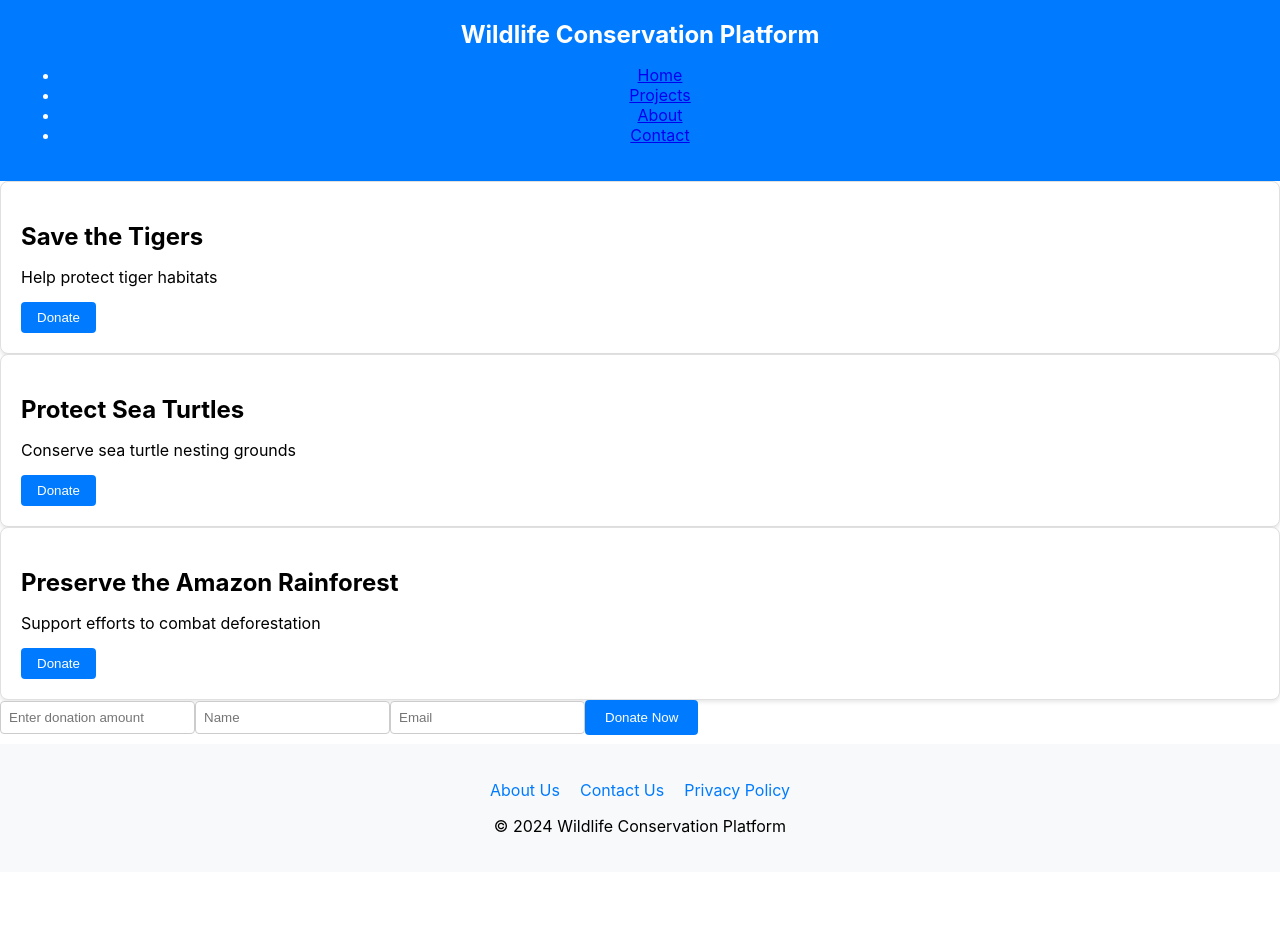
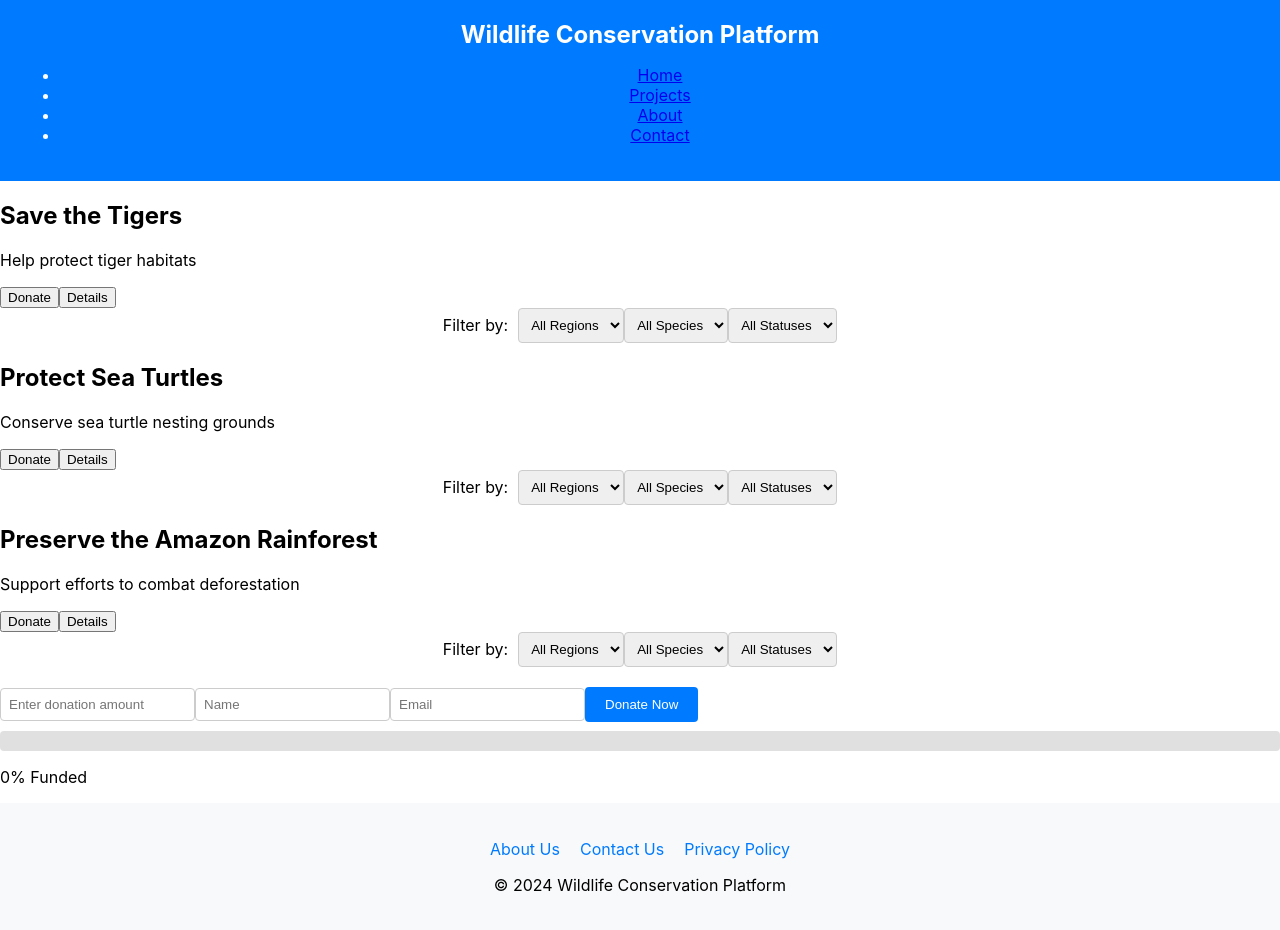
Before and after one commit to mohamedmehdigara/react-interactive-wildlife-platform, a React (Create React App) app: page / in a window 1280 px wide. Before the commit the page ends 872 px from the top, so only its background shows below. Built offline with nearby package versions, Linux system fonts and the light colour scheme.

Commit message:
added files

```diff
--- a/src/App.js
+++ b/src/App.js
@@ -5,6 +5,8 @@ import Header from './components/Header';
 import Footer from './components/Footer';
 import ProjectCard from './components/ProjectCard';
 import DonationForm from './components/DonationForm';
+import ProjectDetailsModal from './components/ProjectDetailsModal'; // Import the modal component here
+
 
 const Container = styled.div`
   /* Styles for main container */
@@ -16,6 +18,19 @@ const App = () => {
     { id: 2, name: 'Protect Sea Turtles', description: 'Conserve sea turtle nesting grounds', targetAmount: 3000 },
     { id: 3, name: 'Preserve the Amazon Rainforest', description: 'Support efforts to combat deforestation', targetAmount: 10000 }
   ]);
+
+  const [showModal, setShowModal] = useState(false);
+  const [selectedProject, setSelectedProject] = useState(null);
+
+  const handleProjectClick = (project) => {
+    setSelectedProject(project);
+    setShowModal(true);
+  };
+
+  const handleCloseModal = () => {
+    setShowModal(false);
+    setSelectedProject(null);
+  };
 
   const handleDonation = (amount, projectId) => {
     // Handle donation logic
@@ -32,6 +47,7 @@ const App = () => {
       </div>
       <DonationForm />
       <Footer />
+
     </Container>
   );
 };
--- a/src/components/DonationForm.js
+++ b/src/components/DonationForm.js
@@ -1,6 +1,7 @@
 // components/DonationForm.js
 import React, { useState } from 'react';
 import styled from 'styled-components';
+import DonationProgressBar from './DonationProgressBar';
 
 const Form = styled.form`
   /* Styles for donation form */
@@ -62,6 +63,10 @@ const DonationForm = () => {
     setError('');
   };
 
+  // Assuming targetAmount is provided somehow (hardcoded for demonstration)
+  const targetAmount = 1000; // Example: target amount of the project
+  const progress = formData.amount ? (formData.amount / targetAmount) * 100 : 0;
+
   return (
     <Form onSubmit={handleSubmit}>
       <Input
@@ -87,6 +92,8 @@ const DonationForm = () => {
       />
       {error && <ErrorMessage>{error}</ErrorMessage>}
       <Button type="submit">Donate Now</Button>
+      {/* Render the DonationProgressBar with calculated progress */}
+      <DonationProgressBar progress={progress} />
     </Form>
   );
 };
--- /dev/null
+++ b/src/components/DonationProgressBar.js
@@ -0,0 +1,36 @@
+// components/DonationProgressBar.js
+import React from 'react';
+import styled from 'styled-components';
+
+const ProgressBarContainer = styled.div`
+  /* Styles for progress bar container */
+  width: 100%;
+`;
+
+const ProgressBarWrapper = styled.div`
+  /* Styles for progress bar wrapper */
+  width: 100%;
+  background-color: #e0e0e0;
+  border-radius: 4px;
+  overflow: hidden;
+`;
+
+const ProgressBarFill = styled.div`
+  /* Styles for progress bar fill */
+  width: ${({ progress }) => progress}%;
+  background-color: #007bff;
+  height: 20px;
+`;
+
+const DonationProgressBar = ({ progress }) => {
+  return (
+    <ProgressBarContainer>
+      <ProgressBarWrapper>
+        <ProgressBarFill progress={progress} />
+      </ProgressBarWrapper>
+      <p>{progress}% Funded</p>
+    </ProgressBarContainer>
+  );
+};
+
+export default DonationProgressBar;
--- /dev/null
+++ b/src/components/FilterBar.js
@@ -0,0 +1,58 @@
+// components/FilterBar.js
+import React from 'react';
+import styled from 'styled-components';
+
+const FilterContainer = styled.div`
+  /* Styles for filter container */
+  display: flex;
+  justify-content: center;
+  align-items: center;
+  margin-bottom: 20px;
+`;
+
+const FilterLabel = styled.span`
+  /* Styles for filter label */
+  margin-right: 10px;
+`;
+
+const FilterSelect = styled.select`
+  /* Styles for filter select */
+  padding: 8px;
+  border-radius: 4px;
+  border: 1px solid #ccc;
+`;
+
+const FilterOption = styled.option`
+  /* Styles for filter option */
+`;
+
+const FilterBar = ({ regions, species, statuses, onFilterChange }) => {
+  return (
+    <FilterContainer>
+      <FilterLabel>Filter by:</FilterLabel>
+      {/* Region filter */}
+      <FilterSelect onChange={(e) => onFilterChange('region', e.target.value)}>
+        <FilterOption value="">All Regions</FilterOption>
+        {regions && regions.map(region => (
+          <FilterOption key={region} value={region}>{region}</FilterOption>
+        ))}
+      </FilterSelect>
+      {/* Species filter */}
+      <FilterSelect onChange={(e) => onFilterChange('species', e.target.value)}>
+        <FilterOption value="">All Species</FilterOption>
+        {species && species.map(species => (
+          <FilterOption key={species} value={species}>{species}</FilterOption>
+        ))}
+      </FilterSelect>
+      {/* Status filter */}
+      <FilterSelect onChange={(e) => onFilterChange('status', e.target.value)}>
+        <FilterOption value="">All Statuses</FilterOption>
+        {statuses && statuses.map(status => (
+          <FilterOption key={status} value={status}>{status}</FilterOption>
+        ))}
+      </FilterSelect>
+    </FilterContainer>
+  );
+};
+
+export default FilterBar;
--- a/src/components/ProjectCard.js
+++ b/src/components/ProjectCard.js
@@ -1,55 +1,43 @@
 // components/ProjectCard.js
-import React from 'react';
+import React, { useState } from 'react';
 import styled from 'styled-components';
+import ProjectDetailsModal from './ProjectDetailsModal';
+import FilterBar from './FilterBar';
 
 const Card = styled.div`
   /* Styles for project card */
-  background-color: #fff;
-  border: 1px solid #e0e0e0;
-  border-radius: 8px;
-  padding: 20px;
-  box-shadow: 0 2px 4px rgba(0, 0, 0, 0.1);
-  transition: transform 0.3s ease;
-
-  &:hover {
-    transform: translateY(-5px);
-  }
 `;
 
-const Title = styled.h2`
-  /* Styles for project title */
-  margin-bottom: 10px;
-`;
+const ProjectCard = ({ project, onDonate, filters, onFilterChange }) => {
+  const [showModal, setShowModal] = useState(false);
 
-const Description = styled.p`
-  /* Styles for project description */
-  margin-bottom: 15px;
-`;
-
-const DonateButton = styled.button`
-  /* Styles for donate button */
-  padding: 8px 16px;
-  background-color: #007bff;
-  color: #fff;
-  border: none;
-  border-radius: 4px;
-  cursor: pointer;
-
-  &:hover {
-    background-color: #0056b3;
-  }
-`;
-
-const ProjectCard = ({ project, onDonate }) => {
   const handleDonateClick = () => {
     onDonate(project.targetAmount, project.id);
   };
 
+  const handleShowModal = () => {
+    setShowModal(true);
+  };
+
+  const handleCloseModal = () => {
+    setShowModal(false);
+  };
+
   return (
     <Card>
-      <Title>{project.name}</Title>
-      <Description>{project.description}</Description>
-      <DonateButton onClick={handleDonateClick}>Donate</DonateButton>
+      <h2>{project.name}</h2>
+      <p>{project.description}</p>
+      <button onClick={handleDonateClick}>Donate</button>
+      <button onClick={handleShowModal}>Details</button>
+      {/* Render the modal when showModal is true */}
+      {showModal && (
+        <ProjectDetailsModal
+          project={project}
+          onClose={handleCloseModal}
+        />
+      )}
+            <FilterBar filters={filters} onFilterChange={onFilterChange} />
+
     </Card>
   );
 };
--- /dev/null
+++ b/src/components/ProjectDetailsModal.js
@@ -0,0 +1,49 @@
+// components/ProjectDetailsModal.js
+import React from 'react';
+import styled from 'styled-components';
+
+const ModalOverlay = styled.div`
+  /* Styles for modal overlay */
+  position: fixed;
+  top: 0;
+  left: 0;
+  width: 100%;
+  height: 100%;
+  background-color: rgba(0, 0, 0, 0.5);
+  display: flex;
+  justify-content: center;
+  align-items: center;
+`;
+
+const ModalContent = styled.div`
+  /* Styles for modal content */
+  background-color: #fff;
+  padding: 20px;
+  border-radius: 8px;
+`;
+
+const CloseButton = styled.button`
+  /* Styles for close button */
+  position: absolute;
+  top: 10px;
+  right: 10px;
+  background: transparent;
+  border: none;
+  cursor: pointer;
+`;
+
+const ProjectDetailsModal = ({ project, onClose }) => {
+  return (
+    <ModalOverlay>
+      <ModalContent>
+        <CloseButton onClick={onClose}>X</CloseButton>
+        <h2>{project.name}</h2>
+        <p>{project.description}</p>
+        <p>Target Amount: ${project.targetAmount}</p>
+        {/* Additional project details can be added here */}
+      </ModalContent>
+    </ModalOverlay>
+  );
+};
+
+export default ProjectDetailsModal;
```
